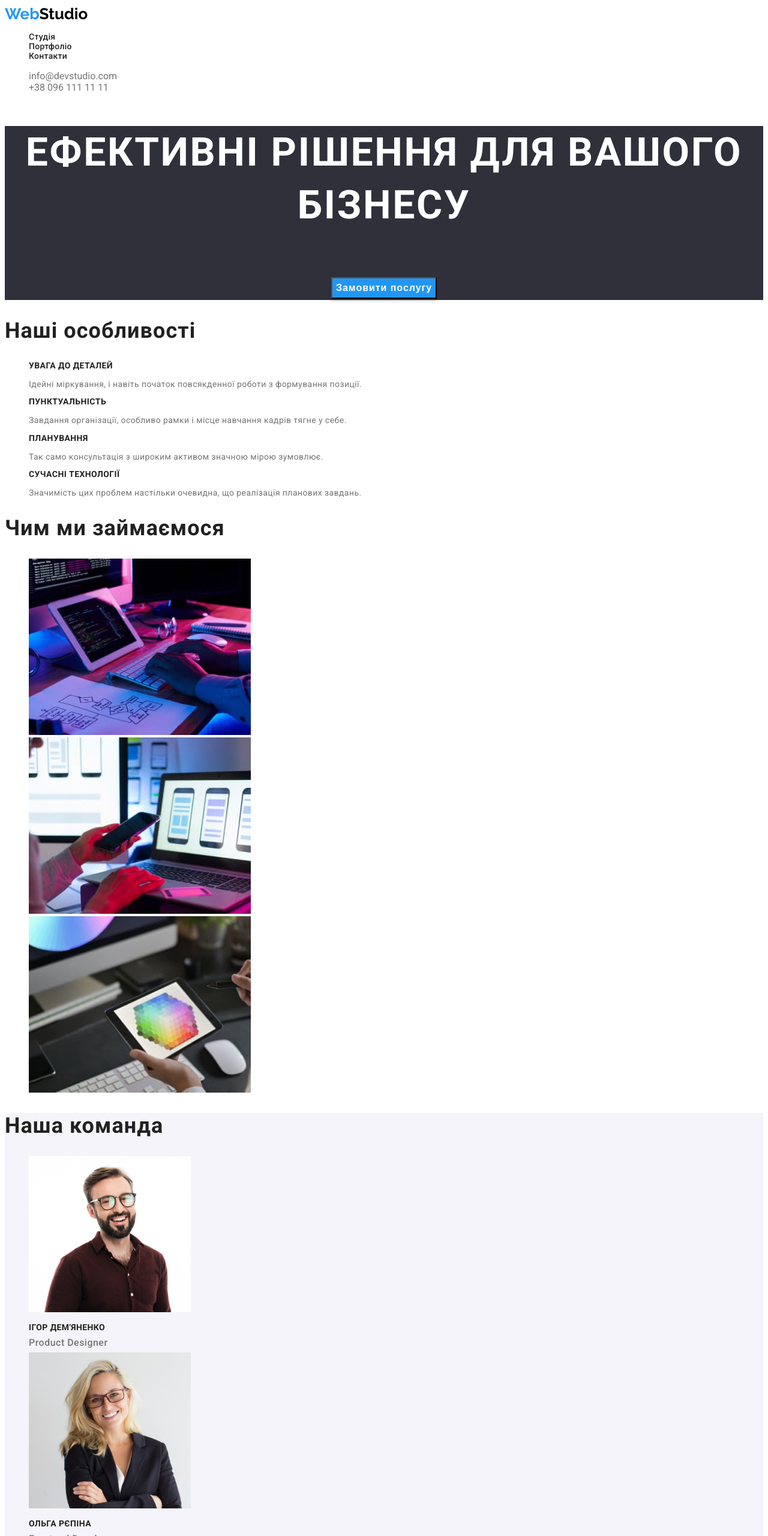
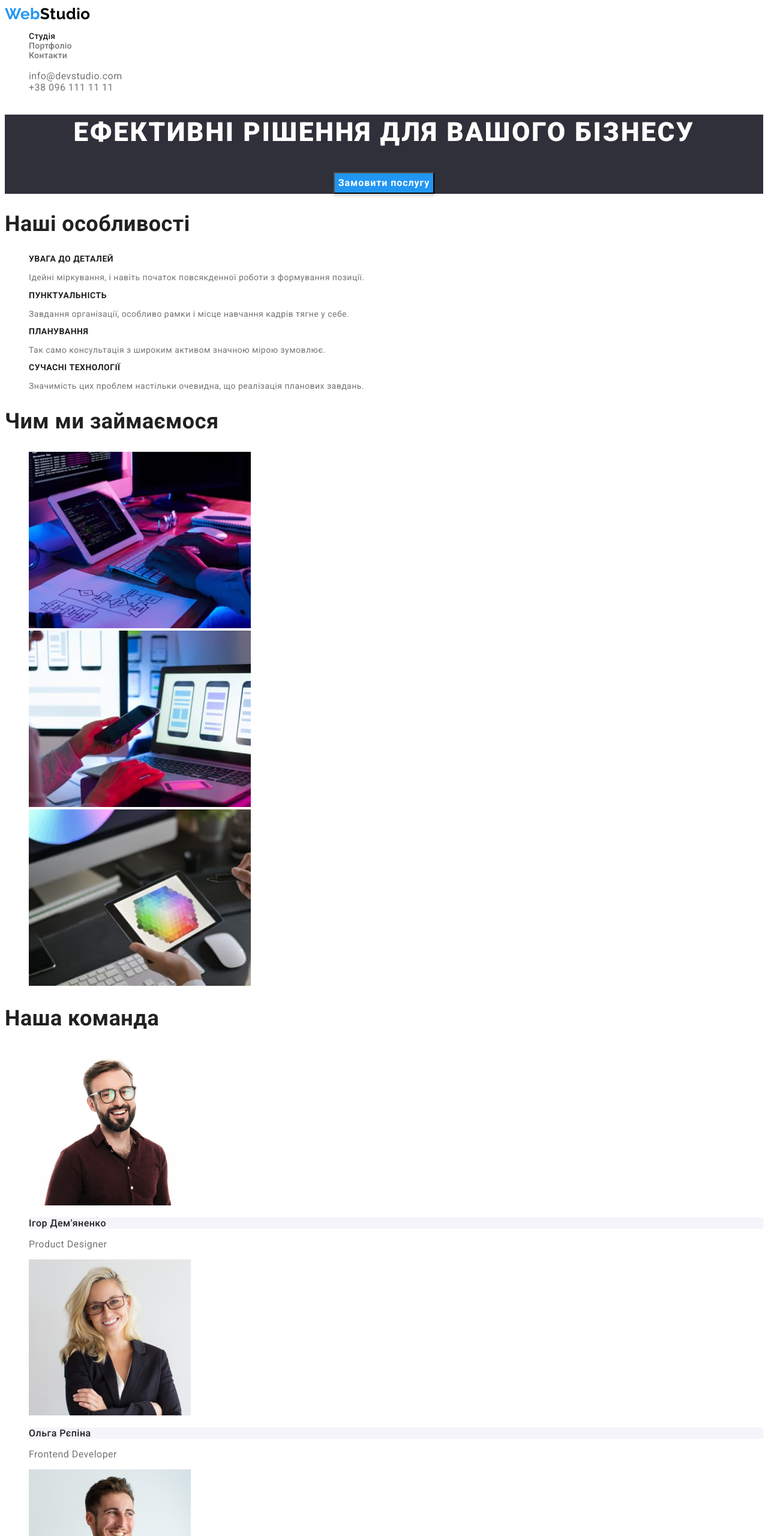
Before and after one commit to DariaDzhyhun/goit-markup-hw-02, a plain HTML site: page index.html in a window 1280 px wide. Shown: the top 2560 px of the page at 60% size. Drawn offline with Linux system fonts and the light colour scheme.

Commit message:
made corrections

```diff
--- a/css/styles.css
+++ b/css/styles.css
@@ -12,9 +12,23 @@ body{
     font-family: 'Roboto', sans-serif;
     color: var(--primary-text-color);
     background-color: var(--white-color);
+    letter-spacing: 0.03em;
 }
 .head{
     background-color: var(--white-color)
+}
+.link-header{
+    text-decoration: none;
+    color:var(--primary-text-color);
+    font-size: 14px;
+    line-height: 1.14;
+    letter-spacing: 0.02em;
+
+
+}
+.link-header:hover,
+.link-header:focus{
+    color: var(--accent-color);
 }
 .link{
     text-decoration: none;
@@ -36,7 +50,7 @@ body{
 .nav{
     font-weight: 500;
     font-size: 14px;
-    line-height: 1, 14;
+    line-height: 1.14;
     letter-spacing: 0.02em;
     color: var(--title-text-color);
 }
@@ -50,7 +64,11 @@ body{
 }
 .hero{
     background-color: var(--second-background-color);
-    color:var(--white-color);
+    text-align: center;
+
+}
+.hero-title{
+    color: var(--white-color);
     font-weight: 900;
     font-size: 44px;
     line-height: 1.34;
@@ -59,6 +77,7 @@ body{
     text-transform: uppercase;
 }
 .button{
+    font-family: 'Roboto', sans-serif;
     font-weight: 700;
     font-size: 16px;
     line-height: 1.88;
@@ -74,34 +93,30 @@ body{
 .text{
     font-size: 14px;
     line-height: 1.17;
-    letter-spacing: 0.03em;
 }
-.team{
+.titles-team{
     background-color: var(--second-body-color);
+    color:var(--title-text-color);
     font-weight: 500;
     font-size: 16px;
     line-height: 1.19;
-    letter-spacing: 0.03em;
 }
+
 .profession{
     font-size: 16px;
-    line-height: 1.19px;
-    letter-spacing: 0.03em;
+    line-height: 1.19;
 }
 .title{
     color: var(--title-text-color);
     font-weight: 700;
     font-size: 36px;
-    line-height: 42px;
-    text-align: 1.16;
-    letter-spacing: 0.03em;
+    line-height: 1.16;
 }
 .titles{
     color: var(--title-text-color);
     font-weight: 700;
     font-size: 14px;
     line-height: 1.14;
-    letter-spacing: 0.03em;
     text-transform: uppercase;
 }
 .portfolio-link {
@@ -109,7 +124,6 @@ body{
     color: var(--primary-text-color);
     font-size: 16px;
     line-height: 1.87;
-    letter-spacing: 0.03em;
 }
 .title-portfolio{
     font-weight: 700;
@@ -119,10 +133,10 @@ body{
     color: var(--title-text-color);
 }
 .button-portfolio {
+    font-family: 'Roboto', sans-serif;
     font-weight: 500;
     font-size: 16px;
     line-height: 1.62;
-    letter-spacing: 0.03em;
     background-color: var(--second-body-color);
     color: var(--title-text-color);
     cursor: pointer;
@@ -137,7 +151,6 @@ body{
     color: var(--white-color);
     font-size: 14px;
     line-height: 1.17;
-    letter-spacing: 0.03em;
 
 }
 .mailto-link,
--- a/index.html
+++ b/index.html
@@ -21,8 +21,8 @@
         <nav class="nav">
             <ul class="list-style">
                 <li> <a href="" class="link"> Студія </a> </li>
-                <li> <a href="./portfolio.html" class="link"> Портфоліо </a></li>
-                <li> <a href="" class="link"> Контакти</a></li>
+                <li> <a href="./portfolio.html" class="link-header"> Портфоліо </a></li>
+                <li> <a href="" class="link-header"> Контакти</a></li>
             </ul>
         </nav>
         <ul class="list-style">
@@ -34,7 +34,7 @@
     <main>
         <!--blok-hero -->
         <section class="hero">
-            <h1>Ефективні рішення для вашого бізнесу</h1>
+            <h1 class="hero-title">Ефективні рішення для вашого бізнесу</h1>
             <button class="button" type="button"> Замовити послугу</button>
         </section>
         <!--section1-->
@@ -69,27 +69,27 @@
             </ul>
         </section>
         <!--section3-->
-        <section class="team">
+        <section>
             <h2 class="title">Наша команда</h2>
             <ul class="list-style">
                 <li>
                     <img src="./images/igor.jpg" alt="igor" width="270" height="260">
-                    <h3 class="titles">Ігор Дем'яненко</h3>
+                    <h3 class="titles-team">Ігор Дем'яненко</h3>
                     <p lang="en" class="profession">Product Designer</p>
                 </li>
                 <li>
                     <img src="./images/olga.jpg" alt="olga" width="270" height="260">
-                    <h3 class="titles">Ольга Рєпіна</h3>
+                    <h3 class="titles-team">Ольга Рєпіна</h3>
                     <p lang="en" class="profession">Frontend Developer</p>
                 </li>
                 <li>
                     <img src="./images/mykola.jpg" alt="mykola" width="270" height="260">
-                    <h3 class="titles">Микола Тарасов</h3>
+                    <h3 class="titles-team">Микола Тарасов</h3>
                     <p lang="en" class="profession"> Marketing</p>
                 </li>
                 <li>
                     <img src="./images/myhailo.jpg" alt="myhailo" width="270" height="260">
-                    <h3 class="titles">Михайло Єрмаков</h3>
+                    <h3 class="titles-team">Михайло Єрмаков</h3>
                     <p lang="en" class="profession">UI Designer</p>
                 </li>
             </ul>
```
Also changed, not shown: portfolio.html (+2 -2 lines).
